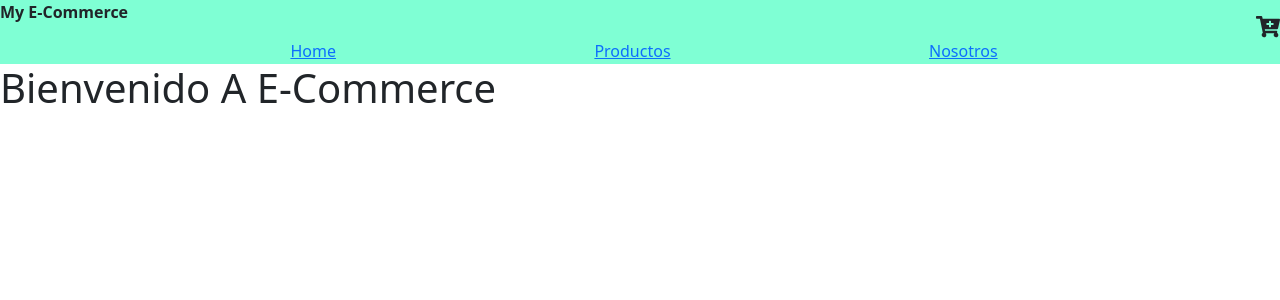
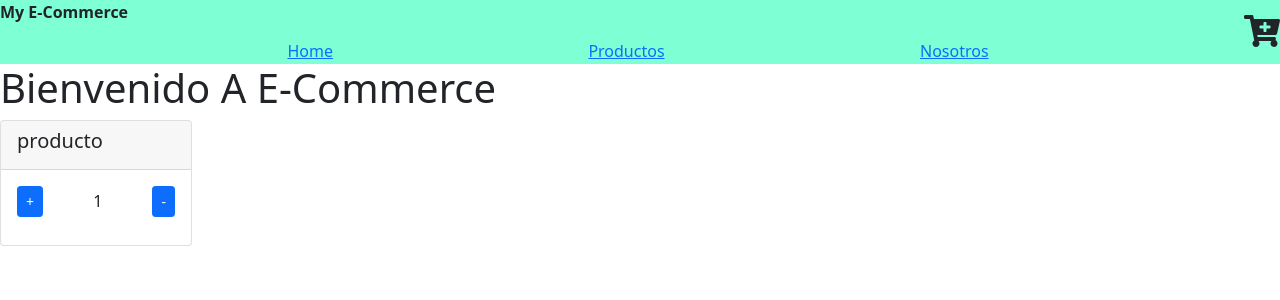
Before and after one commit to fedeir/proyecto_irala, a React (Create React App) app: page / in a window 1280 px wide. Shown: the top 300 px of the page. Built offline with nearby package versions, Linux system fonts and the light colour scheme.

Commit message:
creacion de componente contador

```diff
--- a/src/components/CartWidget/CartWidget.js
+++ b/src/components/CartWidget/CartWidget.js
@@ -5,9 +5,10 @@ import { faCartPlus } from '@fortawesome/free-solid-svg-icons'
 const CartWidget = () => {
     return (
         <div>
-            <span> <FontAwesomeIcon icon={faCartPlus} size="lg" /></span>
+            <span> <FontAwesomeIcon icon={faCartPlus} size="2x" /></span>
         </div>
     )
 }
 
+
 export default CartWidget
--- /dev/null
+++ b/src/components/ItemCount/ItemCount.js
@@ -0,0 +1,36 @@
+import React, { useState } from 'react'
+
+const ItemCount = ({stock, inicial, producto}) => {
+
+    const [contador, setContador]=useState(inicial)
+
+    const addFn=()=>{
+        if(contador < stock) setContador(contador+1);
+    }
+    const removeFn=()=>{
+        if(contador >1) setContador(contador-1);
+    }
+
+    return (
+        // <div className="container border col-4">
+        //     <button className="btn btn-primary" onClick={()=>addFn()}>+</button>
+        //     <p>{contador}</p>
+        //     <button className="btn btn-primary" onClick={()=>removeFn()}>-</button>
+
+        // </div>
+        <div className="card " style={{width: 12 + 'em'}}>
+            <div className="card-header">
+                <h5>{producto}</h5>
+            </div>
+            <div className="card-body">
+                <div className="d-flex justify-content-between align-items-baseline">
+                    <button className="btn btn-primary btn-sm" onClick={()=>addFn()}>+</button>
+                    <p className="card-text ">{contador}</p>
+                    <button className="btn btn-primary btn-sm" onClick={()=>removeFn()}>-</button>
+                </div>
+            </div>
+</div>
+    )
+}
+
+export default ItemCount
--- a/src/components/ItemListContainer/ItemListContainer.js
+++ b/src/components/ItemListContainer/ItemListContainer.js
@@ -1,9 +1,11 @@
 import React from 'react'
+import ItemCount from '../ItemCount/ItemCount'
 
 const ItemListContainer = (props) => {
     return (
         <div>
             <h1>{props.greeting}</h1>
+            <ItemCount stock={5} inicial={1} producto="producto"/>
         </div>
     )
 }
```
